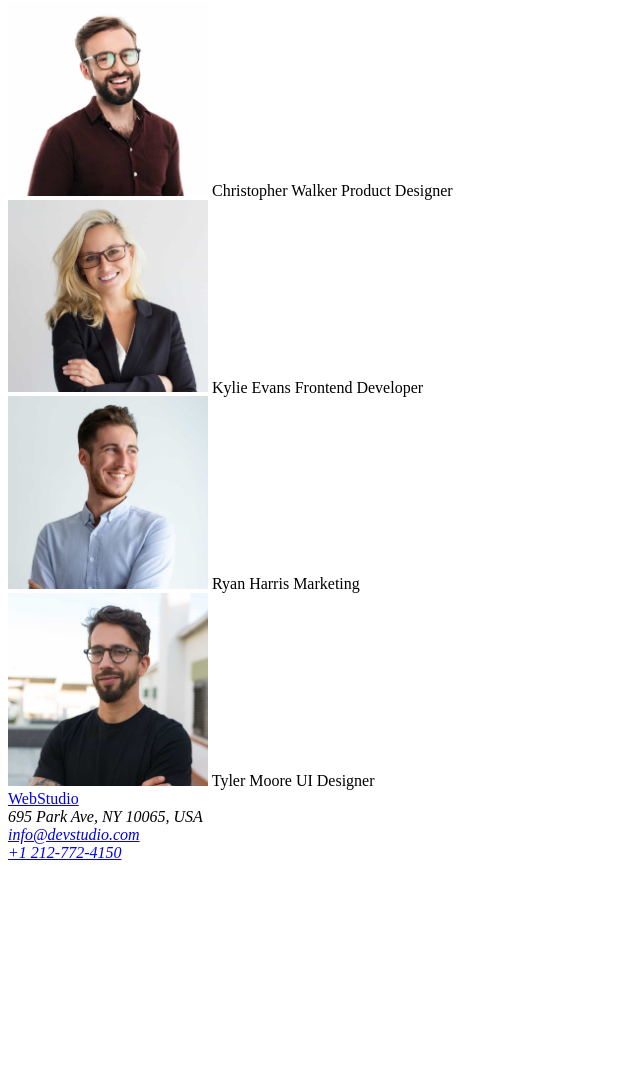
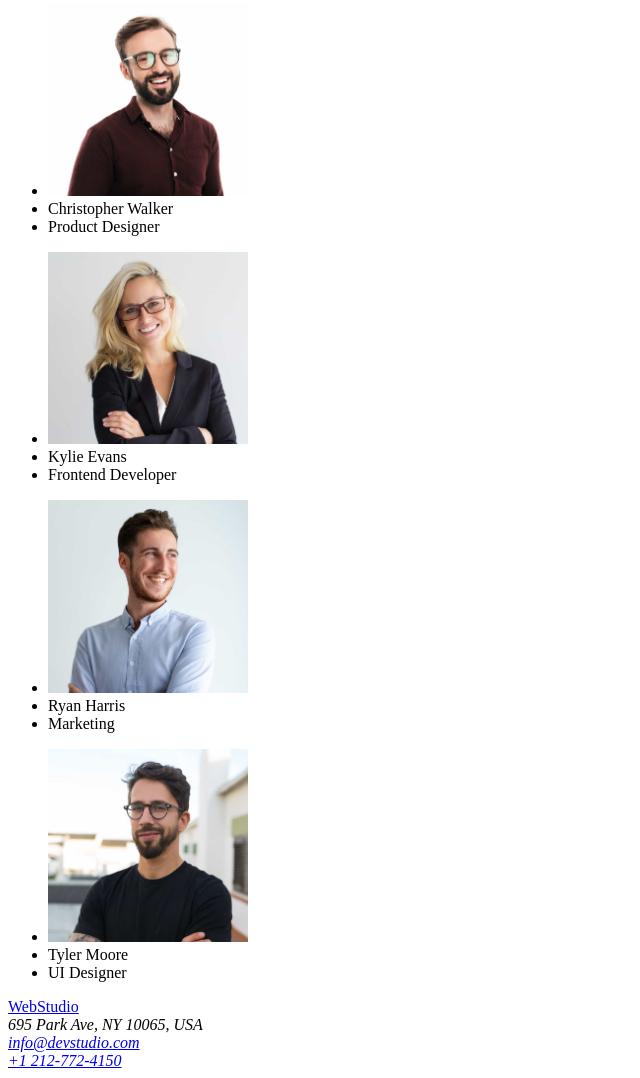
Before and after one commit to Ionut-Lupu/goit-markup-hw-01, a plain HTML site: page index.html in a window 1280 px wide. Shown: the part 657-1735 px from the top of the page, without its empty margins (0-640 px from the left). Before the commit the page ends 1527 px from the top, so only its background shows below. Drawn offline with Linux system fonts and the light colour scheme.

Commit message:
modify team section
Change team section from <div> in <ul>.

```diff
--- a/index.html
+++ b/index.html
@@ -40,7 +40,7 @@
                 <li>We use innovative tools to solve assigned tasks. It's time to simplify work processes.</li>
             </ul>
         </section>
-        <!--What we do photo-->
+        <!--What we do-->
         <section>
             <h2>What we do</h2>
             <ul>
@@ -55,29 +55,29 @@
                 </li>
             </ul>
         </section>
-        <!--Team section photo-->
+        <!--Team section-->
         <section>
             <h2>Our Team</h2>
-            <div>
-                <img src="./images/product-designer-opt.jpg" alt="product designer person" width="200">
-                <span>Christopher Walker</span>
-                <span>Product Designer</span>
-            </div>
-            <div>
-                <img src="./images/frontend-developer-opt.jpg" alt="frontend developer person" width="200">
-                <span>Kylie Evans</span>
-                <span>Frontend Developer</span>
-            </div>
-            <div>
-                <img src="./images/marketing-opt.jpg" alt="marketing peerson" width="200">
-                <span>Ryan Harris</span>
-                <span>Marketing</span>
-            </div>
-            <div>
-                <img src="./images/ui-designer-opt.jpg" alt="ui designer person" width="200">
-                <span>Tyler Moore</span>
-                <span>UI Designer</span>
-            </div>
+            <ul>
+                <li><img src="./images/product-designer-opt.jpg" alt="product designer person" width="200"></li>
+                <li>Christopher Walker</li>
+                <li>Product Designer</li>
+            </ul>
+            <ul>
+                <li><img src="./images/frontend-developer-opt.jpg" alt="frontend developer person" width="200"></li>
+                <li>Kylie Evans</li>
+                <li>Frontend Developer</li>
+            </ul>
+            <ul>
+                <li><img src="./images/marketing-opt.jpg" alt="marketing peerson" width="200"></li>
+                <li>Ryan Harris</li>
+                <li>Marketing</li>
+            </ul>
+            <ul>
+                <li><img src="./images/ui-designer-opt.jpg" alt="ui designer person" width="200"></li>
+                <li>Tyler Moore</li>
+                <li>UI Designer</li>
+            </ul>
         </section>
         <footer>
             <a href="./index.html">WebStudio</a>
```
